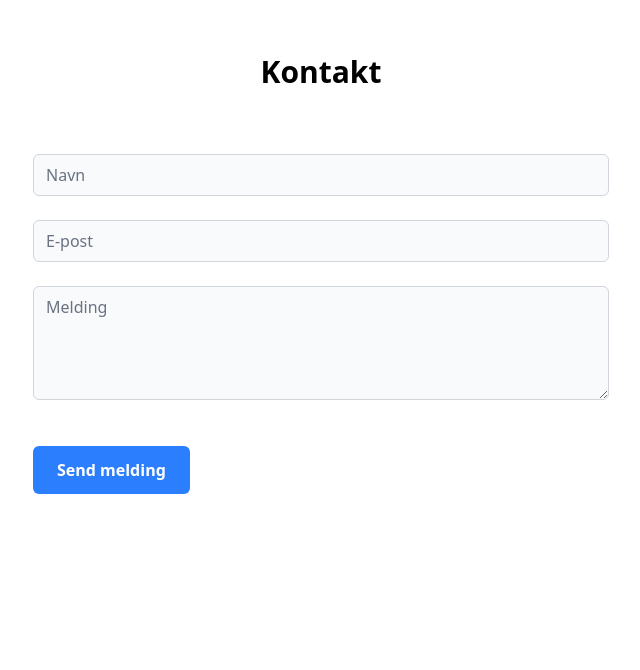
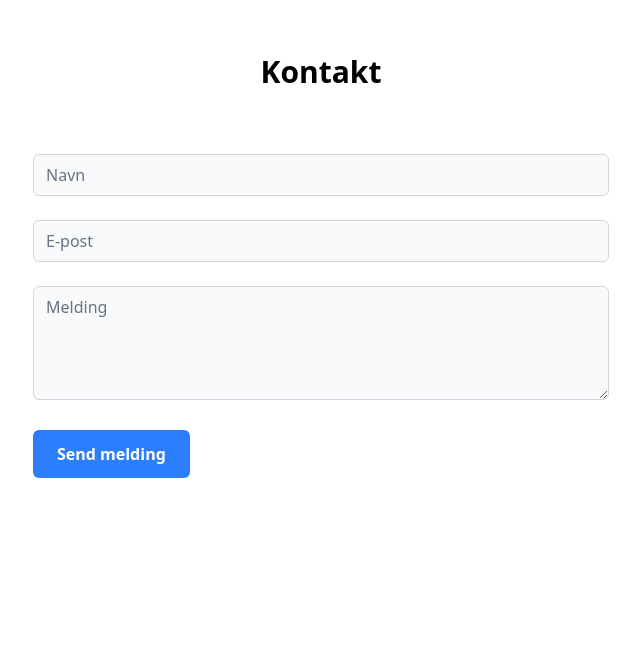
Before and after one commit to pederespen/portfolio, a Next.js app: page / in a window 1280 px wide. Shown: the part 2410-3080 px from the top of the page, without its empty margins (319-959 px from the left). Built offline with nearby package versions, Linux system fonts and the light colour scheme.

Commit message:
contact form styling update

```diff
--- a/src/components/contact.tsx
+++ b/src/components/contact.tsx
@@ -6,12 +6,15 @@ export const Contact = () => {
   const { t } = useTranslation();
 
   return (
-    <section id="contact" className="min-h-screen flex flex-col scroll-mt-16">
+    <section
+      id="contact"
+      className="min-h-[calc(100vh-140px)] flex flex-col scroll-mt-16"
+    >
       <h2 className="text-3xl font-bold mt-16 mb-16 text-center text-black dark:text-gray-300">
         {t("contact.title")}
       </h2>
 
-      <div className="container mx-auto w-[85%] mb-20">
+      <div className="container mx-auto w-[85%]">
         <div className="max-w-xl mx-auto">
           <form className="space-y-6">
             <div>
@@ -47,7 +50,7 @@ export const Contact = () => {
             <div className="text-left">
               <button
                 type="submit"
-                className="inline-block px-6 py-3 bg-blue-500 text-white font-bold rounded-md hover:bg-gray-800 dark:hover:bg-gray-600 transition-colors mt-4 w-auto cursor-pointer"
+                className="inline-block px-6 py-3 bg-blue-500 text-white font-bold rounded-md hover:bg-gray-800 dark:hover:bg-gray-600 transition-colors w-auto cursor-pointer"
               >
                 {t("contact.send")}
               </button>
```
